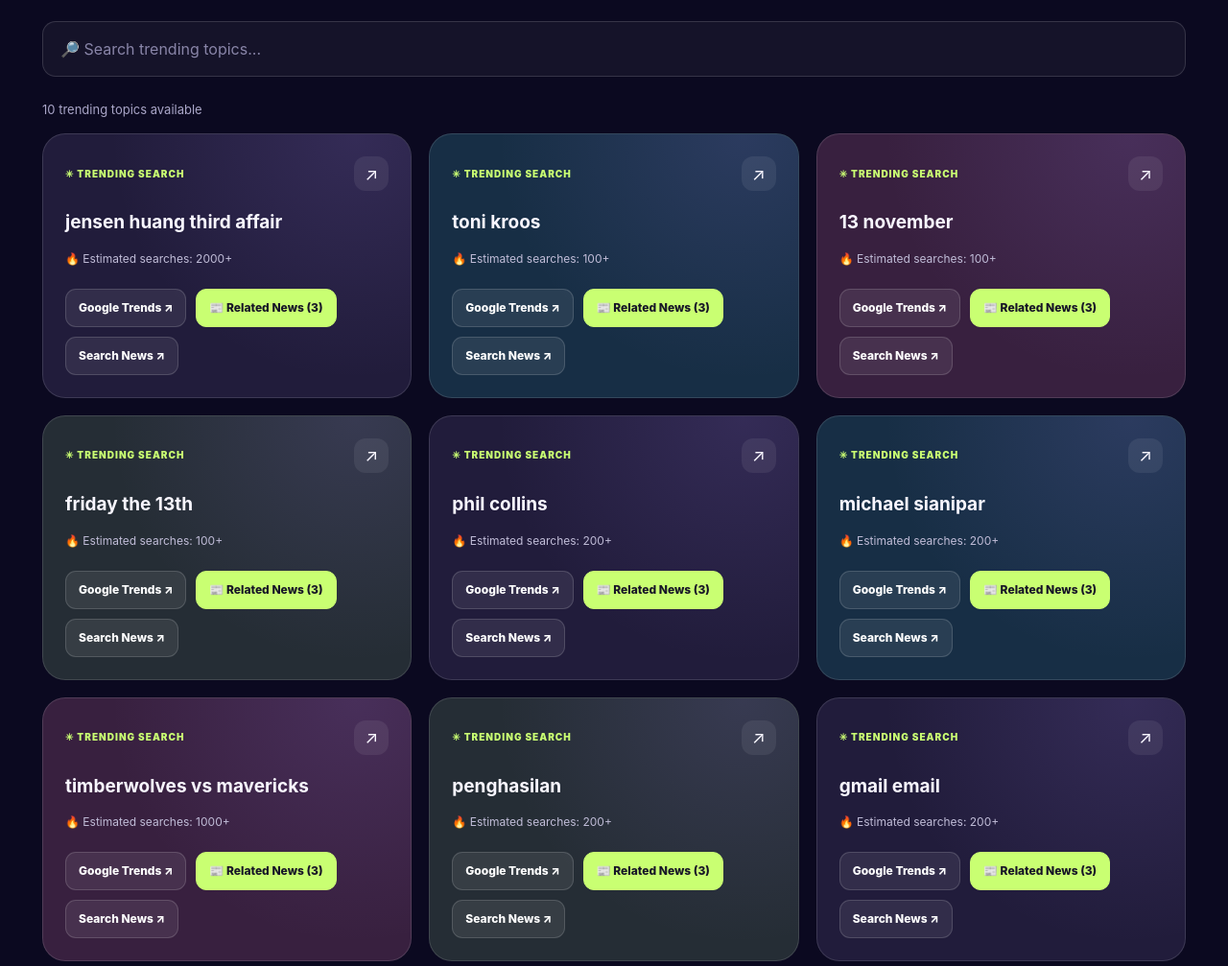
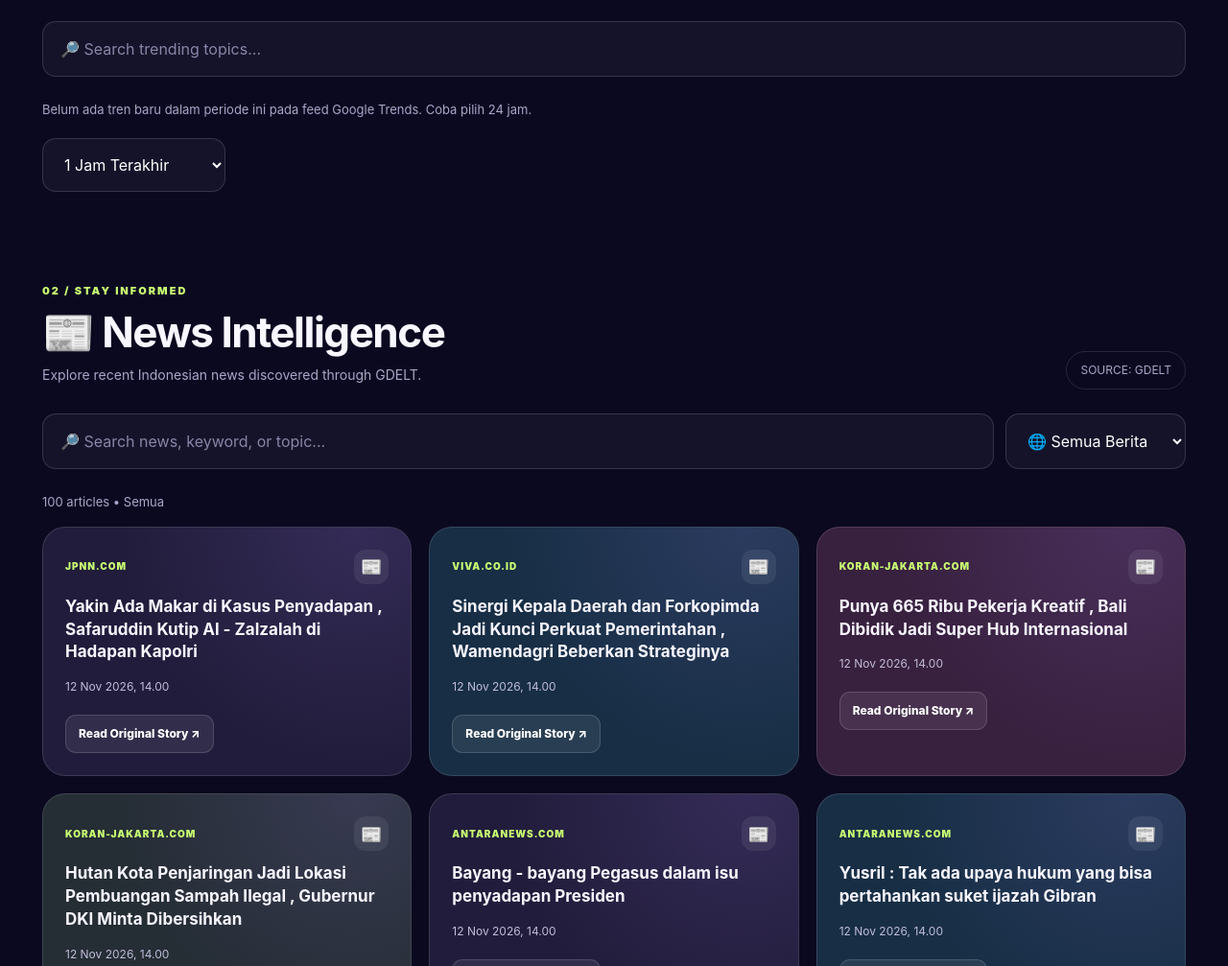
Before and after one commit to laxmiechan/trendradar-indonesia, a plain HTML site: page index.html in a window 1280 px wide. Shown: the part 952-1959 px from the top of the page at 96% size. Drawn offline with Linux system fonts and the light colour scheme.

Commit message:
Update index.html

```diff
--- a/index.html
+++ b/index.html
@@ -728,6 +728,16 @@ main {
   <div id="status" class="status" role="status">
     Loading real trends...
   </div>
+
+<div class="toolbar">
+  <select id="trendPeriod" class="select"
+          aria-label="Periode trending">
+    <option value="30">30 Menit Terakhir</option>
+    <option value="60" selected>1 Jam Terakhir</option>
+    <option value="1440">24 Jam Terakhir</option>
+  </select>
+</div>
+
   <div id="trends" class="grid"></div>
 </section>
 
@@ -903,17 +913,37 @@ function addTilt(card) {
 
 // ===== GOOGLE TRENDS =====
 function renderTrends() {
+
   const query = trendSearch.value.trim().toLowerCase();
+  const period = Number(
+    document.getElementById("trendPeriod").value
+  );
 
-  const filtered = allTrends.filter(item =>
-    String(item.title || "").toLowerCase().includes(query)
-  );
+  const now = Date.now();
+
+  const filtered = allTrends.filter(item => {
+    const matchesKeyword = String(item.title || "")
+      .toLowerCase()
+      .includes(query);
+
+    const published = Date.parse(item.published || "");
+
+    if (!Number.isFinite(published)) return false;
+
+    const ageMinutes = (now - published) / 60000;
+
+    return matchesKeyword &&
+      ageMinutes >= 0 &&
+      ageMinutes <= period;
+  });
+
+
 
   trendsBox.replaceChildren();
 
-  $("status").textContent = filtered.length
-    ? `${filtered.length} trending topics available`
-    : "No matching trends found.";
+$("status").textContent = filtered.length
+  ? `${filtered.length} topik dalam periode terpilih`
+  : "Belum ada tren baru dalam periode ini pada feed Google Trends. Coba pilih 24 jam.";
 
   filtered.forEach(item => {
     const card = element("article", "card reveal");
@@ -1216,6 +1246,8 @@ newsSearch.addEventListener("input", renderNews);
 newsCategory.addEventListener("change", renderNews);
 
 // ===== INITIALIZE =====
+  document.getElementById("trendPeriod")
+  .addEventListener("change", renderTrends);
 loadTrends();
 loadNews();
 loadCategories();
```
